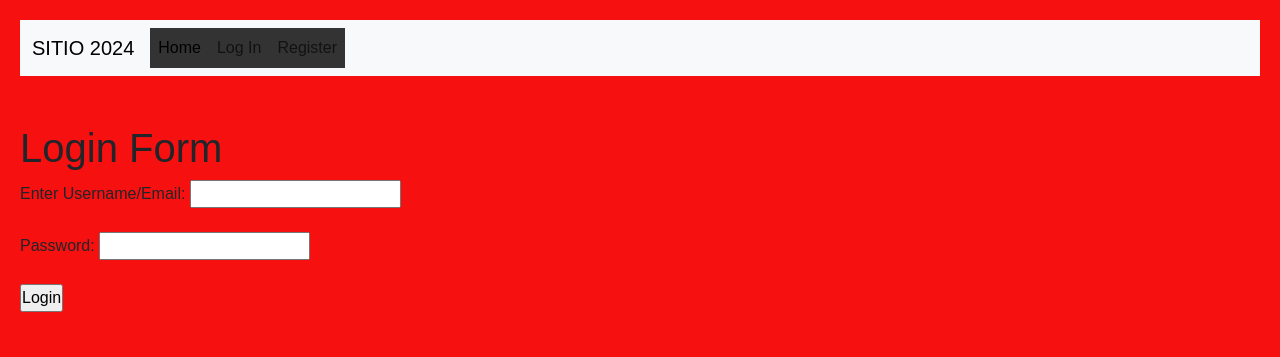
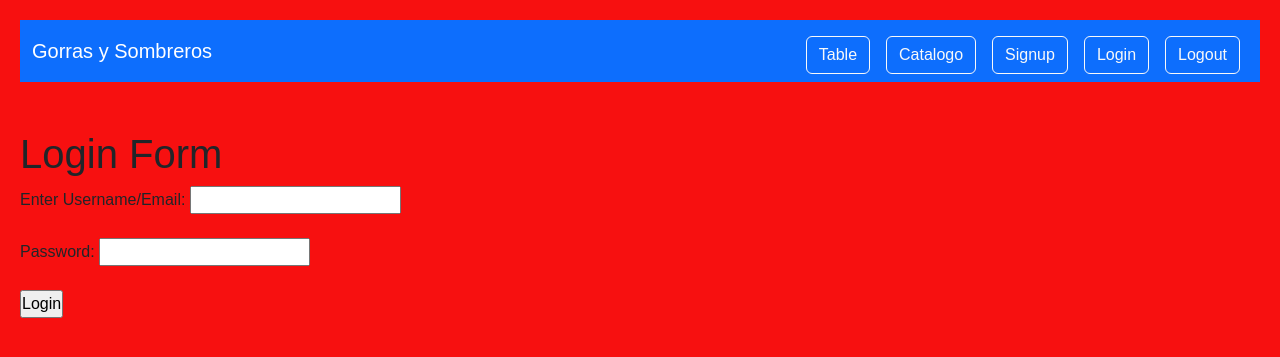
Before and after one commit to AaronGomezC/Website2024, a PHP site: page /login.php in a window 1280 px wide. Shown: the top 357 px of the page. Run offline with PHP 8.4, Linux system fonts and the light colour scheme; a stand-in replaces the project's code that opens the database connection.

Commit message:
Update navbar.php

```diff
--- a/navbar.php
+++ b/navbar.php
@@ -1,17 +1,15 @@
-<nav class="navbar navbar-expand-lg navbar-light bg-light">
-    <div class="container-fluid">
-        <a class="navbar-brand" href="#">SITIO 2024</a>
+<nav class="navbar navbar-expand-lg bg-primary pt-3">
+  <div class="container-fluid">
 
-        <button class="navbar-toggler" type="button" data-bs-toggle="collapse" data-bs-target="#navbarNav" aria-controls="navbarNav" aria-expanded="false" aria-label="Toggle navigation">
-            <span class="navbar-toggler-icon"></span>
-        </button>
+    <h1><a class="navbar-brand text-white" href="index.php">Gorras y Sombreros</a></h1>
+    </ul>
+    <form class="d-flex">
+      <a class="btn btn-outline-light mx-2" type="submit" href="table.php">Table</a>
+      <a class="btn btn-outline-light mx-2" type="submit" href="catalogo.php">Catalogo</a>
+      <a class="btn btn-outline-light mx-2" type="submit" href="signup.php">Signup</a>
+      <a class="btn btn-outline-light mx-2" type="submit" href="login.php">Login</a>
+      <a class="btn btn-outline-light mx-2" type="submit" href="logout.php">Logout</a>
+    </form>
 
-        <div class="collapse navbar-collapse" id="navbarNav">
-            <ul class="navbar-nav">
-                <li class="nav-item"><a class="nav-link active" aria-current="page" href="Index.php">Home</a></li>
-                <li class="nav-item"><a class="nav-link" href="login.php">Log In</a></li>
-        <li class="nav-item"></li><a class="nav-link" href="signup.php">Register</a></li>
-    </ul>
-</div>
-</div>
+  </div>
 </nav>
```
